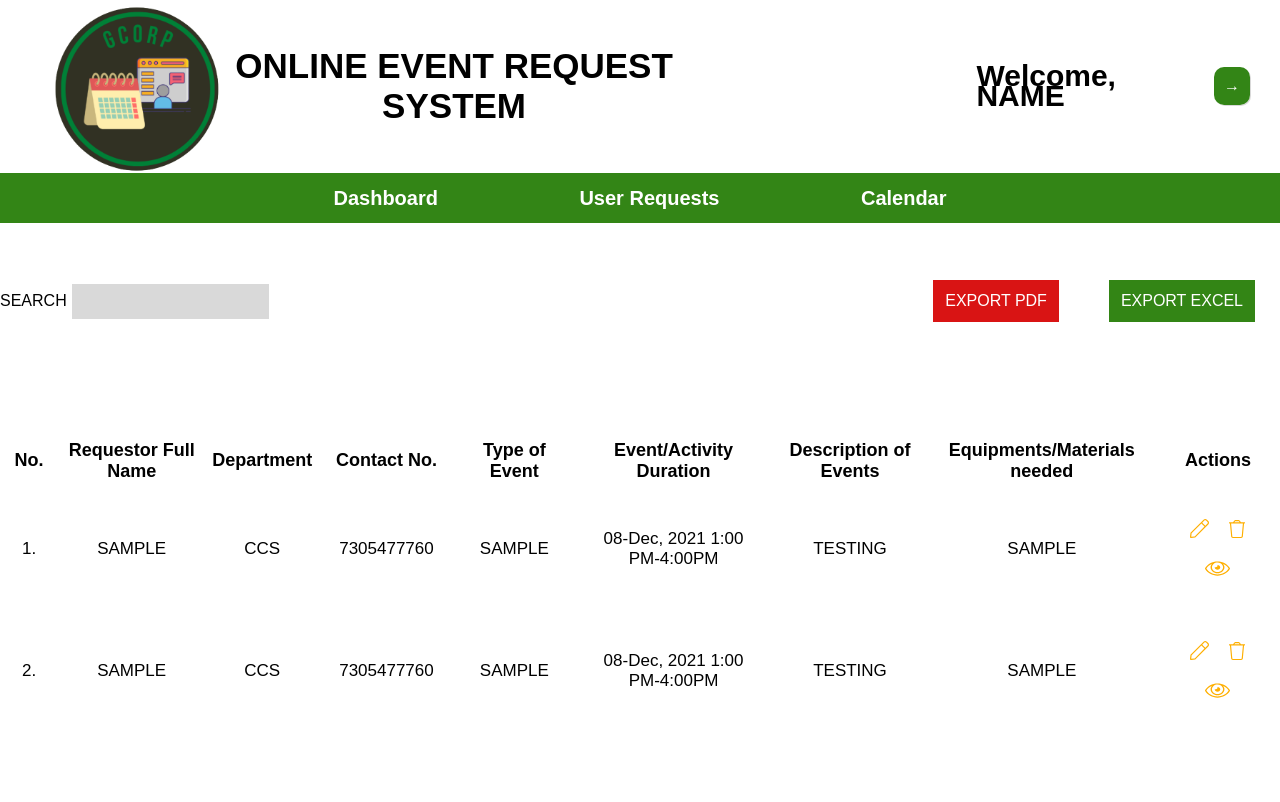
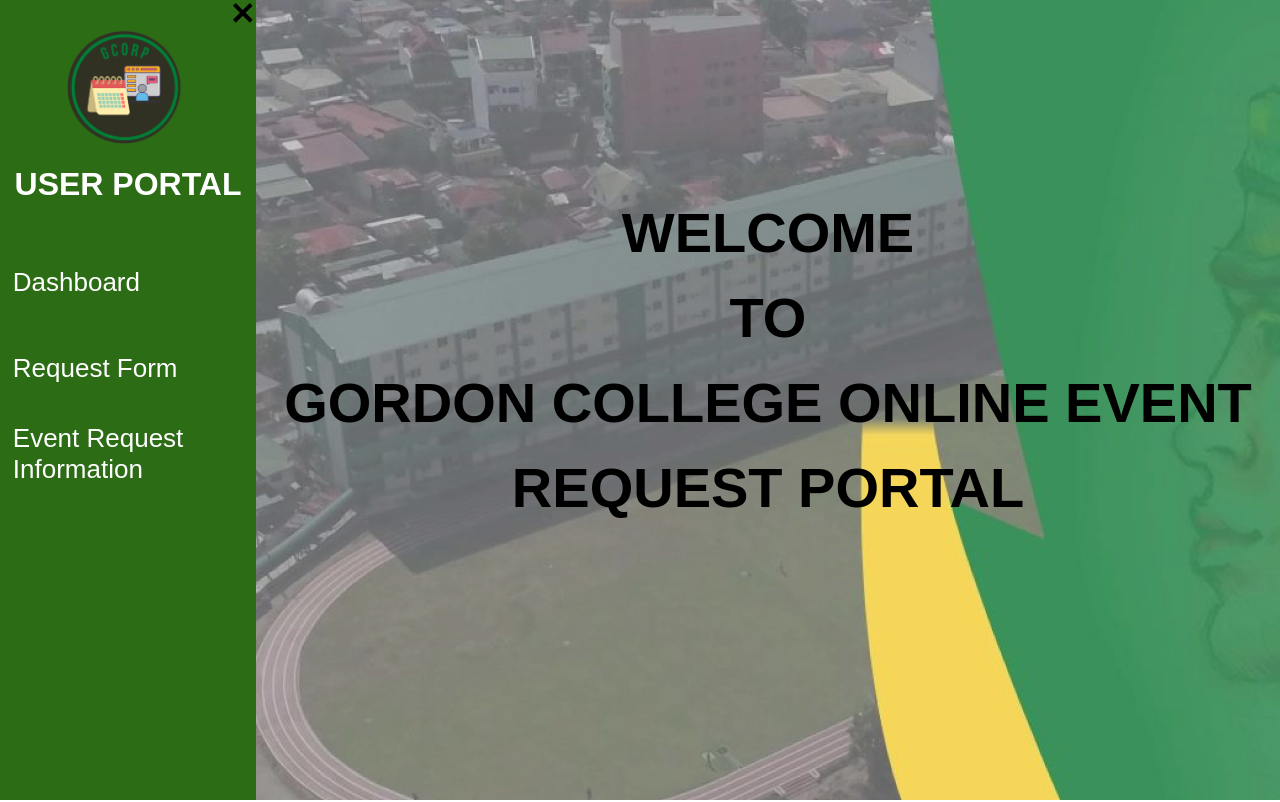
Before and after one commit to jaycel19/gcorp-online-event-request-portal, a React (Create React App) app: page / in a window 1280 px wide. Shown: the top 802 px of the page. Built offline with nearby package versions, Linux system fonts and the light colour scheme.

Commit message:
Change topnav to SideNav

```diff
--- a/src/App.js
+++ b/src/App.js
@@ -8,14 +8,17 @@
 
 import "../src/css/App.css";
 import AdminHeader from "./components/AdminHeader";
+import SideNav from "./components/SideNav";
 
 
 function App() {
   return (
     <div className="App">
-      <AdminHeader />
+      <SideNav />
       <div className="main-con">
-        <ManageUserRequestForm />
+        <Home />
+        <RequestForm />
+        <Login />
       </div>
     </div>
   );
--- a/src/components/LoginForm.js
+++ b/src/components/LoginForm.js
@@ -11,7 +11,6 @@
         <input style={{ backgroundColor:"#fff" }} type="text" placeholder="Domain Account" />
         <input style={{ backgroundColor:"#fff" }} type="password" placeholder="Password" />
         <button>LOGIN</button>
-        <p>Forget Password</p>
       </div>
       <div className="footer">
         <h2>Developed By: AlgoriTeam {"(BSIT 2023)"}</h2>
--- a/src/components/LoginMessage.js
+++ b/src/components/LoginMessage.js
@@ -1,6 +1,5 @@
 import React from 'react';
 import LoginUnsuccessLogo from '../images/logo_x.png';
-import LoginSuccess from '../images/login_check.png'
 
 const LoginMessage = () => {
   return (
--- /dev/null
+++ b/src/components/SideNav.js
@@ -0,0 +1,24 @@
+import React from 'react';
+import gcorpLogo from '../images/gcorp.png';
+import '../css/SideNav.css';
+
+const SideNav = () => {
+  return (
+    <div className="SideNav">
+      <div className="close-side">
+        <svg id="Layer_1" style={{enableBackground:"new 0 0 512 512"}} version="1.1" viewBox="0 0 512 512" width="512px" xmlns="http://www.w3.org/2000/svg" ><path d="M443.6,387.1L312.4,255.4l131.5-130c5.4-5.4,5.4-14.2,0-19.6l-37.4-37.6c-2.6-2.6-6.1-4-9.8-4c-3.7,0-7.2,1.5-9.8,4  L256,197.8L124.9,68.3c-2.6-2.6-6.1-4-9.8-4c-3.7,0-7.2,1.5-9.8,4L68,105.9c-5.4,5.4-5.4,14.2,0,19.6l131.5,130L68.4,387.1  c-2.6,2.6-4.1,6.1-4.1,9.8c0,3.7,1.4,7.2,4.1,9.8l37.4,37.6c2.7,2.7,6.2,4.1,9.8,4.1c3.5,0,7.1-1.3,9.8-4.1L256,313.1l130.7,131.1  c2.7,2.7,6.2,4.1,9.8,4.1c3.5,0,7.1-1.3,9.8-4.1l37.4-37.6c2.6-2.6,4.1-6.1,4.1-9.8C447.7,393.2,446.2,389.7,443.6,387.1z"/></svg>
+      </div>
+      <div className="logo">
+        <img src={ gcorpLogo } alt="gcorp" />
+        <h1>USER PORTAL</h1>
+      </div>
+      <div className="nav">
+        <a>Dashboard</a>
+        <a>Request Form</a>
+        <a>Event Request Information</a>
+      </div>
+    </div>
+  )
+}
+
+export default SideNav
--- a/src/css/App.css
+++ b/src/css/App.css
@@ -6,8 +6,15 @@
     margin: 0px;
 }
 
+.App {
+    display: flex;
+    justify-content: space-between;
+}
+
 .App > .main-con{
     display: flex;
     flex-direction: column;
     align-items: center;
+    width: 80%;
+    margin-left: 20%;
 }
--- /dev/null
+++ b/src/css/SideNav.css
@@ -0,0 +1,54 @@
+.SideNav {
+    width: 20%;
+    display: flex;
+    flex-direction: column;
+    background-color: rgba(26, 96, 2, 0.92);
+    position: fixed;
+    height: 100%;
+}
+
+.SideNav > .close-side {
+    display: flex;
+    justify-content: flex-end;
+    align-items: flex-start;
+}
+
+.SideNav > .close-side > svg {
+    width: 10%;
+}
+
+.SideNav > .logo {
+    display: flex;
+    flex-direction: column;
+    align-items: center;
+}
+
+.SideNav > .logo > h1 {
+    color: #fff;
+}
+
+.SideNav > .logo > img {
+    width: 50%;
+}
+
+.SideNav > .nav {
+    display: flex;
+    flex-direction: column;
+    align-items: flex-start;
+    flex-wrap: nowrap;
+    margin-top: 15px;
+}
+
+.SideNav > .nav > a {
+    color: #fff;
+    font-size: 26px;
+    height: 60px;
+    width: 90%;
+    display: flex;
+    align-items: center;
+    padding: 5%;
+}
+
+.SideNav > .nav > a:hover {
+    background-color: rgba(14, 54, 1, 0.92);
+}
```
